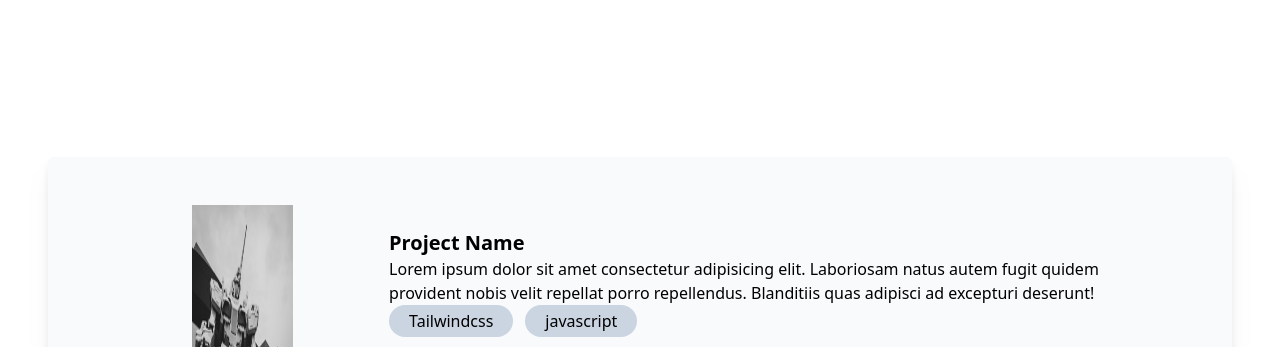
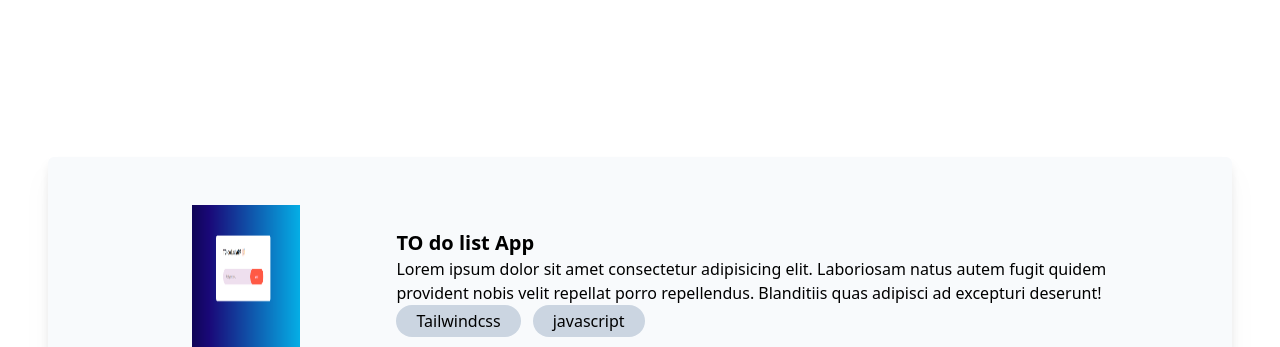
Before and after one commit to darmawguna/PortfolioWEB, a website: page work.html in a window 1280 px wide. Shown: the part 271-618 px from the top of the page. Drawn offline with Linux system fonts and the light colour scheme.

Commit message:
mengubah tampilan work

```diff
--- a/work.html
+++ b/work.html
@@ -48,10 +48,10 @@
         class="flex justify-center items-center px-12 bg-slate-50 rounded-md m-12 drop-shadow-xl"
       >
         <div class="p-12 ml-12">
-          <img class="h-52 w-48" src="./src/img/gmd.jpg" alt="" />
+          <img class="h-52 w-52" src="./src/img/todolist.png" alt="" />
         </div>
         <div class="p-12 flex flex-col justify-start items-start">
-          <h3 class="text-xl font-semibold">Project Name</h3>
+          <h3 class="text-xl font-semibold">TO do list App </h3>
           <p>
             Lorem ipsum dolor sit amet consectetur adipisicing elit. Laboriosam
             natus autem fugit quidem provident nobis velit repellat porro
@@ -65,7 +65,7 @@
               javascript
             </p>
           </div>
-          <a href="#">
+          <a href="https://darmawguna.github.io/tugas-PemogramanWeb/to-dolist.html">
             <img src="./src/img/go.svg" alt="" />
           </a>
         </div>
```
Also changed, not shown: src/css/style.css, src/img/todolist.png (added).
